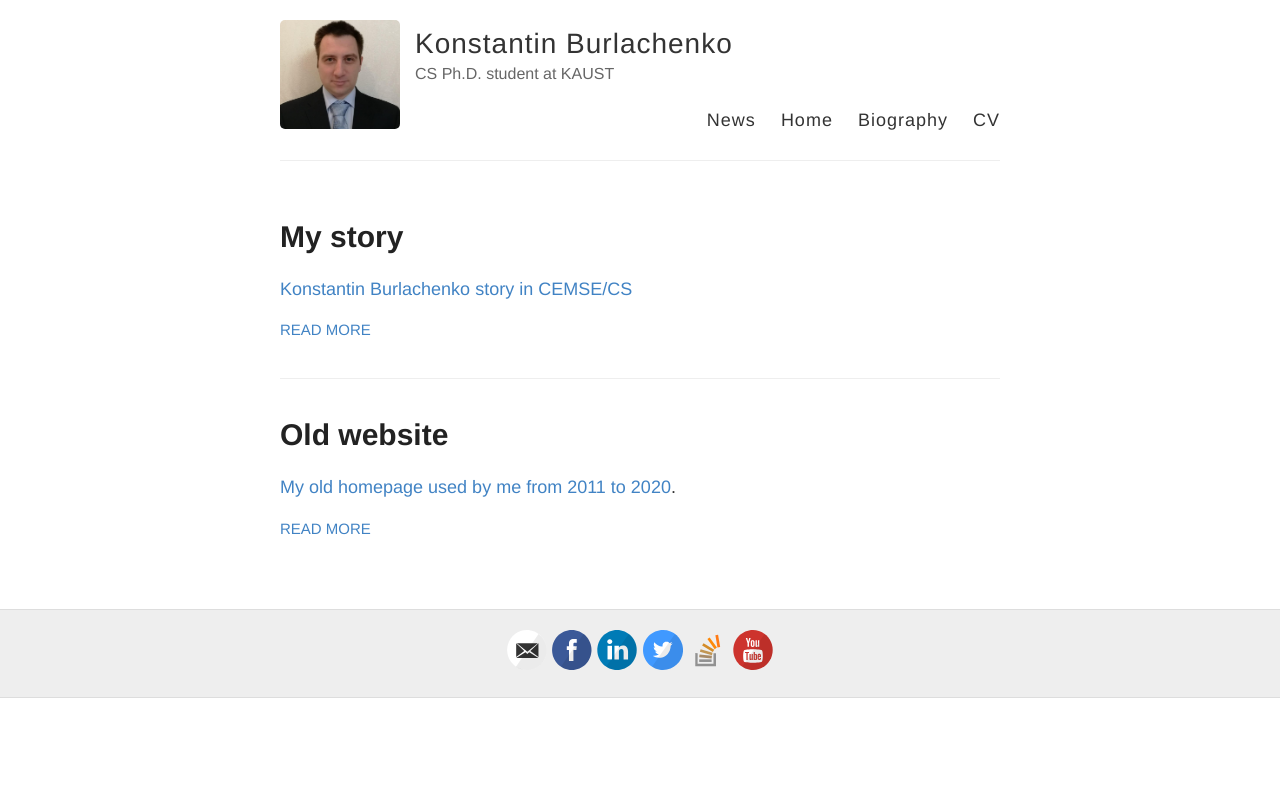
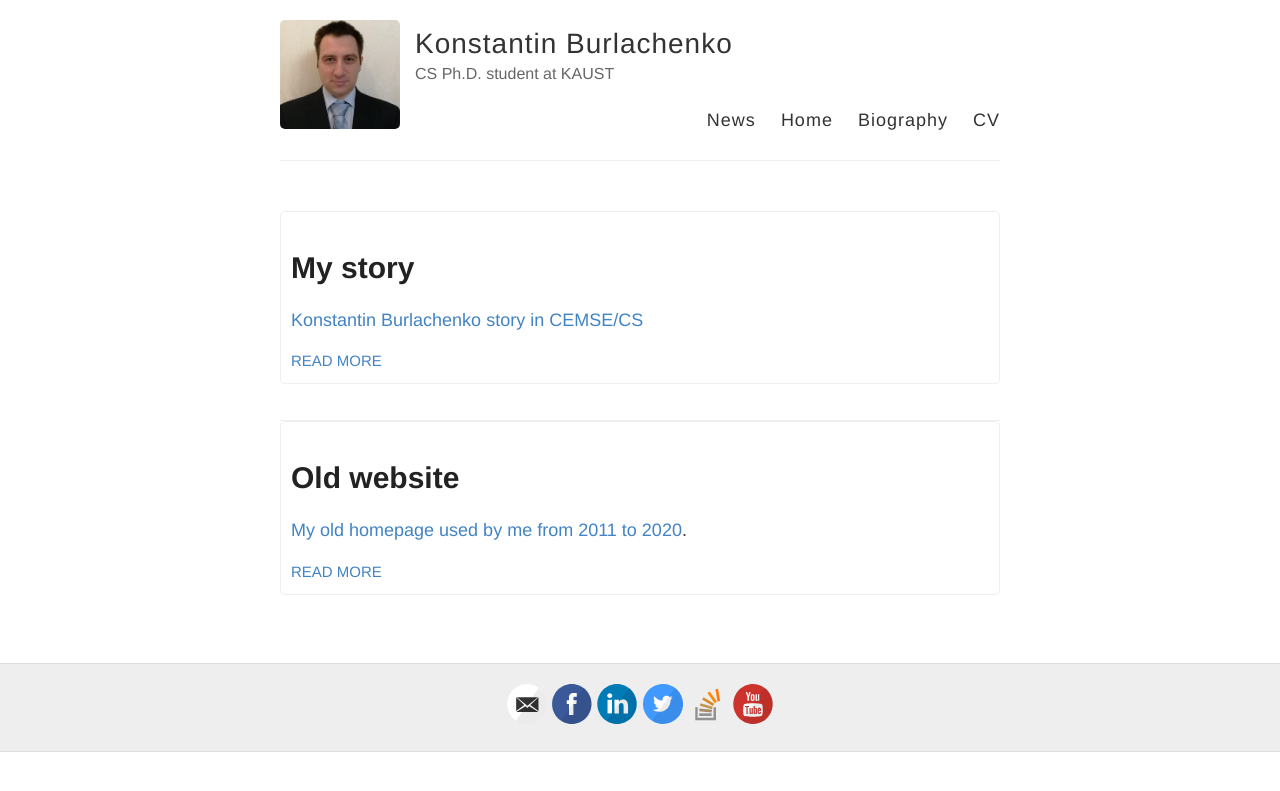
Before and after one commit to burlachenkok/burlachenkok.github.io, a Jekyll site: the page built from index.html, in a window 1280 px wide. Shown: the top 791 px of the page. Built offline with Jekyll 4.4.1, drawn with Linux system fonts in a browser that asks for light colours.

Commit message:
update style

```diff
--- a/_layouts/post.html
+++ b/_layouts/post.html
@@ -4,7 +4,7 @@ layout: default
 
 <article class="post">
   <h1>{{ page.title }}</h1>
-
+  <hr/>
   <div class="entry">
     {{ content }}
   </div>
--- a/index.html
+++ b/index.html
@@ -6,13 +6,17 @@ layout: default
   {% for post in site.posts %}
     <article class="post">
 
-      <h1><a href="{{ site.baseurl }}{{ post.url }}">{{ post.title }}</a></h1>
+      <div style="border-style: groove; border-radius: 5px; border-width: 1px; padding-left: 10px; padding-bottom: 10px">
 
-      <div class="entry">
-        {{ post.excerpt }}
+        <h1><a href="{{ site.baseurl }}{{ post.url }}">{{ post.title }}</a></h1>
+
+        <div class="entry">
+          {{ post.excerpt }}
+        </div>
+
+        <a href="{{ site.baseurl }}{{ post.url }}" class="read-more">Read More</a>
+
       </div>
-
-      <a href="{{ site.baseurl }}{{ post.url }}" class="read-more">Read More</a>
     </article>
   {% endfor %}
 </div>
```
